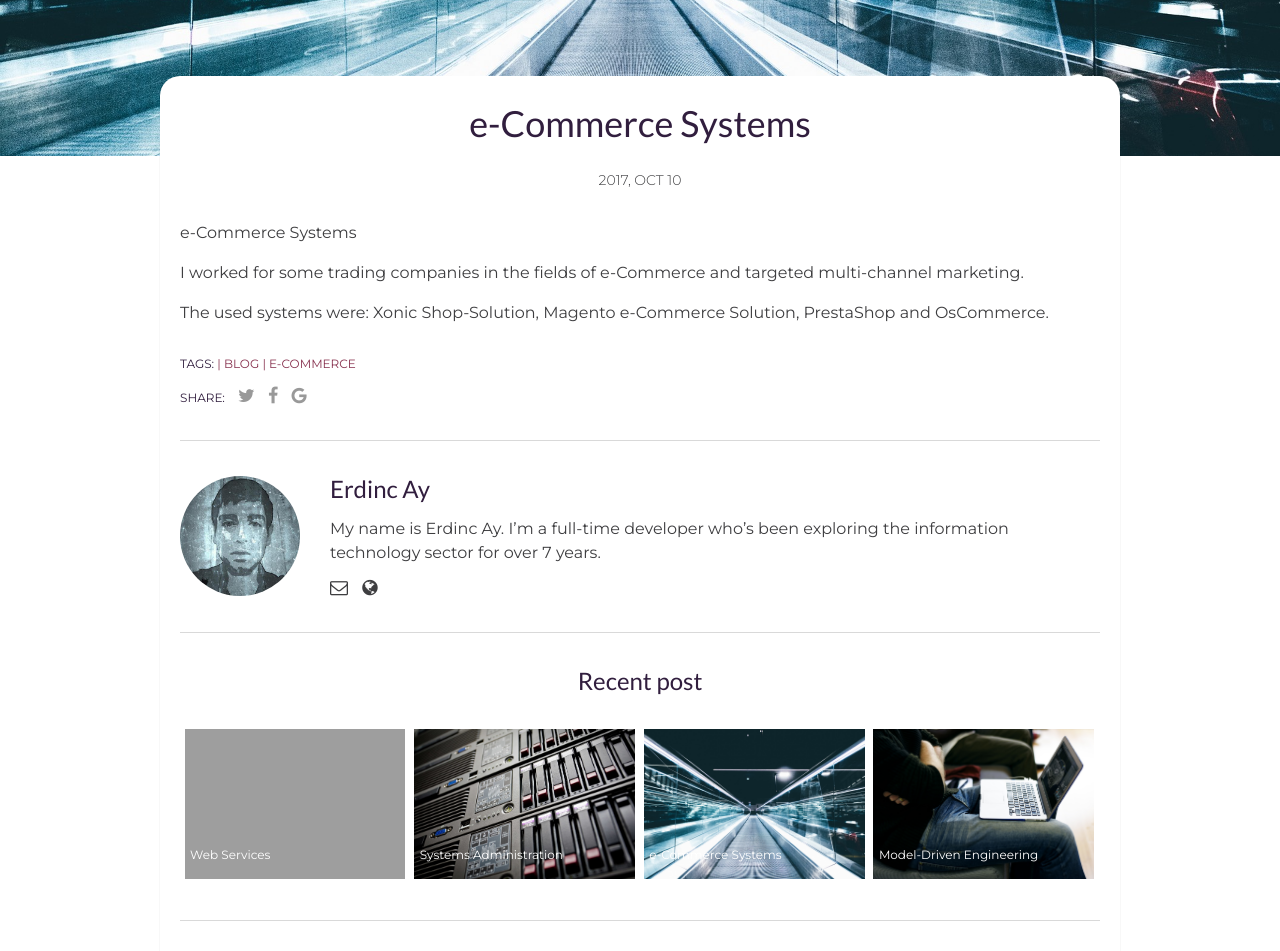
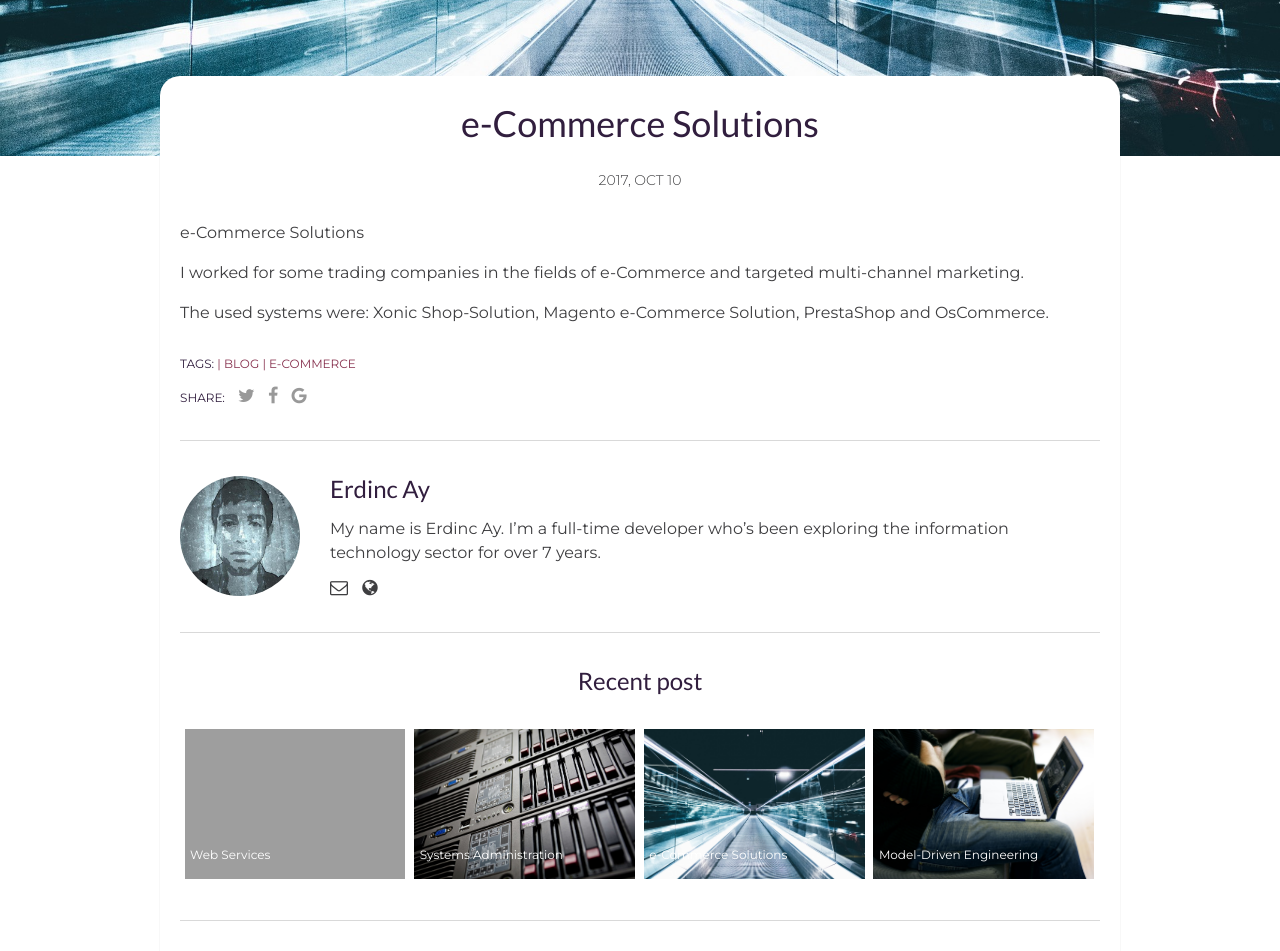
Before and after one commit to erdincay/erdincay.github.io, a Jekyll site: the page built from _posts/2017-10-10-e-commerce-solutions.markdown, in a window 1280 px wide. Shown: the part 447-1398 px from the top of the page. Built offline with Jekyll 4.4.1, drawn with Linux system fonts in a browser that asks for light colours; grey boxes are pictures that could not be loaded.

Commit message:
changed e-commerce details

```diff
--- a/_posts/2017-10-10-e-commerce-systems.markdown
+++ b/_posts/2017-10-10-e-commerce-solutions.markdown
@@ -1,13 +1,13 @@
 ---
 layout: post
-title:  e-Commerce Systems
+title:  e-Commerce Solutions
 date:   2017-10-10 05:57:10 +0100
 description: e-Commerce
 img: post-ecommerce.jpg # Add image post (optional)
 tags: [Blog, e-Commerce]
 author: Erdinc Ay # Add name author (optional)
 ---
-e-Commerce Systems
+e-Commerce Solutions
 
 I worked for some trading companies in the fields of e-Commerce and targeted multi-channel marketing.
 
```
